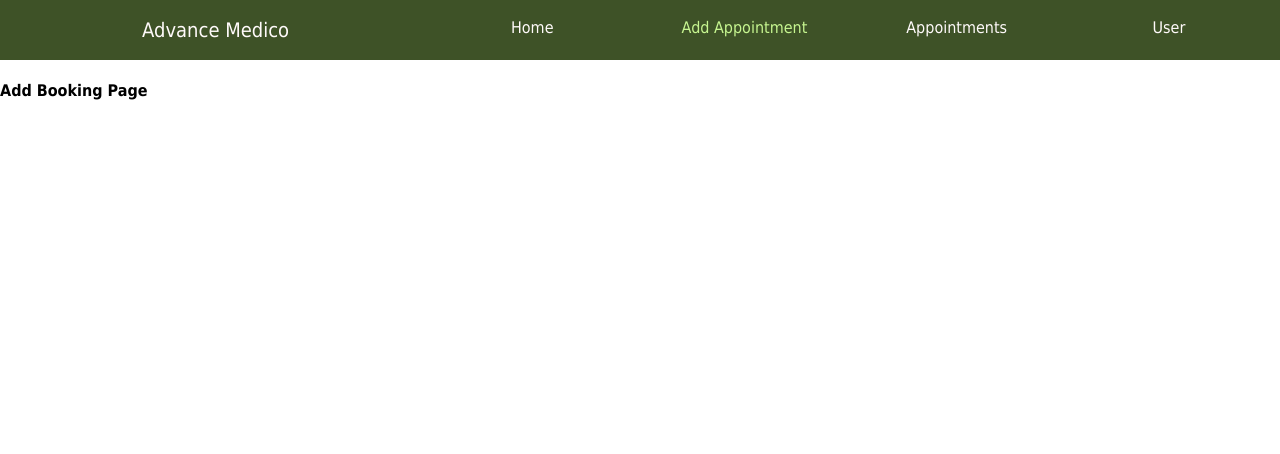
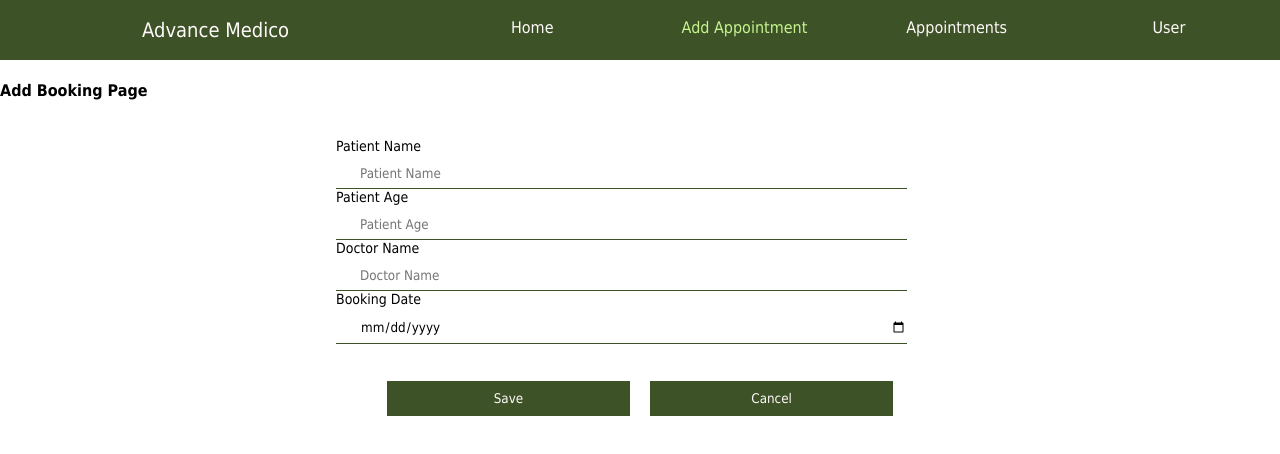
Before and after one commit to souryadeepRC/AdvanceMedico, a React (Create React App) app: page /book-appointment in a window 1280 px wide. Shown: the top 454 px of the page. Built offline with nearby package versions, Linux system fonts and the light colour scheme.

Commit message:
Adding the changes in add booking page

```diff
--- a/src/pages/AddBookingPage.jsx
+++ b/src/pages/AddBookingPage.jsx
@@ -1,4 +1,84 @@
+import Form from "../components/UI/Form/Form";
+import useInput from "../hooks/useInput";
+
+const FORM_FIELD_STATIC = {
+  patientName: {
+    label: "Patient Name",
+    input: {
+      type: "text",
+      placeholder: "Patient Name",
+    },
+    errorMsg: "Enter Patient Name",
+  },
+  patientAge: {
+    label: "Patient Age",
+    input: {
+      type: "number",
+      min: "0",
+      step: "1",
+      placeholder: "Patient Age",
+    },
+    errorMsg: "Enter Patient Age",
+  },
+  doctorName:{
+    label: "Doctor Name",
+    input: {
+      type: "text",
+      placeholder: "Doctor Name",
+    },
+    errorMsg: "Enter Doctor Name",
+  },
+  bookingDate: {
+    label: "Booking Date",
+    input: {
+      type: "date",
+    },
+    errorMsg: "Choose Booking Date",
+  },
+};
+
 const AddBookingPage = () => {
-    return (<h4>Add Booking Page</h4>)
-}
+  const patientNameInput = useInput((value) => value !== "");
+  const patientAgeInput = useInput((value) => value !== "");
+  const doctorNameInput = useInput((value) => value !== "");
+  const bookingDateInput = useInput((value) => value !== "");
+
+  const formFieldList = [
+    {
+      id: 1,
+      static: FORM_FIELD_STATIC.patientName,
+      action: patientNameInput,
+    },
+    {
+      id: 2,
+      static: FORM_FIELD_STATIC.patientAge,
+      action: patientAgeInput,
+    },
+    {
+      id: 3,
+      static: FORM_FIELD_STATIC.doctorName,
+      action: doctorNameInput,
+    },
+    {
+      id: 4,
+      static: FORM_FIELD_STATIC.bookingDate,
+      action: bookingDateInput,
+    },
+  ];
+
+  const isFormValid = formFieldList.reduce(
+    (validity, field) => validity && field.action.isValidData,
+    true
+  );
+  const submitFormHandler = (response) => {
+    console.log(response);
+    console.log(isFormValid);
+  };
+  return (
+    <>
+      <h4>Add Booking Page</h4>
+      <Form fieldList={formFieldList} onSubmit={submitFormHandler} />
+    </>
+  );
+};
 export default AddBookingPage;
```
